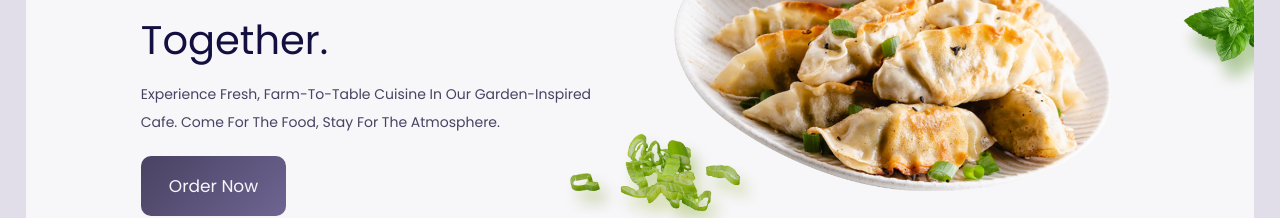
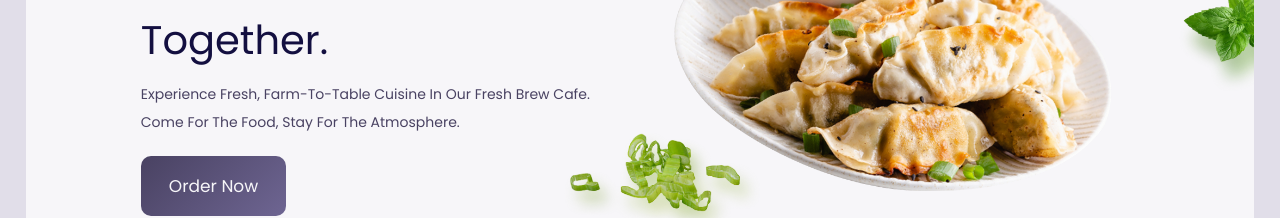
Before and after one commit to Yashik-12/Cafe-Template, a plain HTML site: page index.html in a window 1280 px wide. Shown: the part 312-530 px from the top of the page. Drawn offline with nearby package versions, Linux system fonts and the light colour scheme.

Commit message:
Changes done

```diff
--- a/index.html
+++ b/index.html
@@ -167,7 +167,7 @@
                 <div class="content">
                     <span>Welcome to The Fresh Brew Cafe</span>
                     <h3>Where Fresh Flavors Bloom and Come Together.</h3>
-                    <p>Experience fresh, farm-to-table cuisine in our garden-inspired cafe. Come for the food, stay for
+                    <p>Experience fresh, farm-to-table cuisine in our Fresh Brew Cafe. Come for the food, stay for
                         the
                         atmosphere.</p>
                     <a href="#popular" class="btn">order now</a>
```
